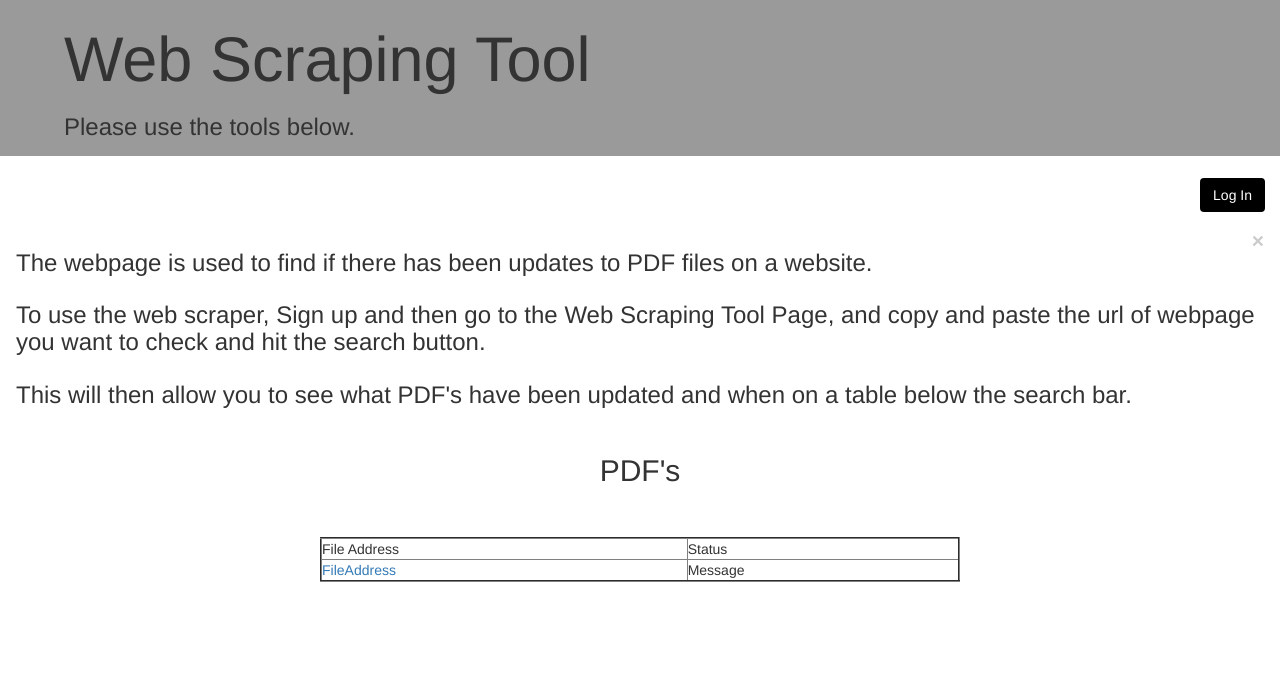
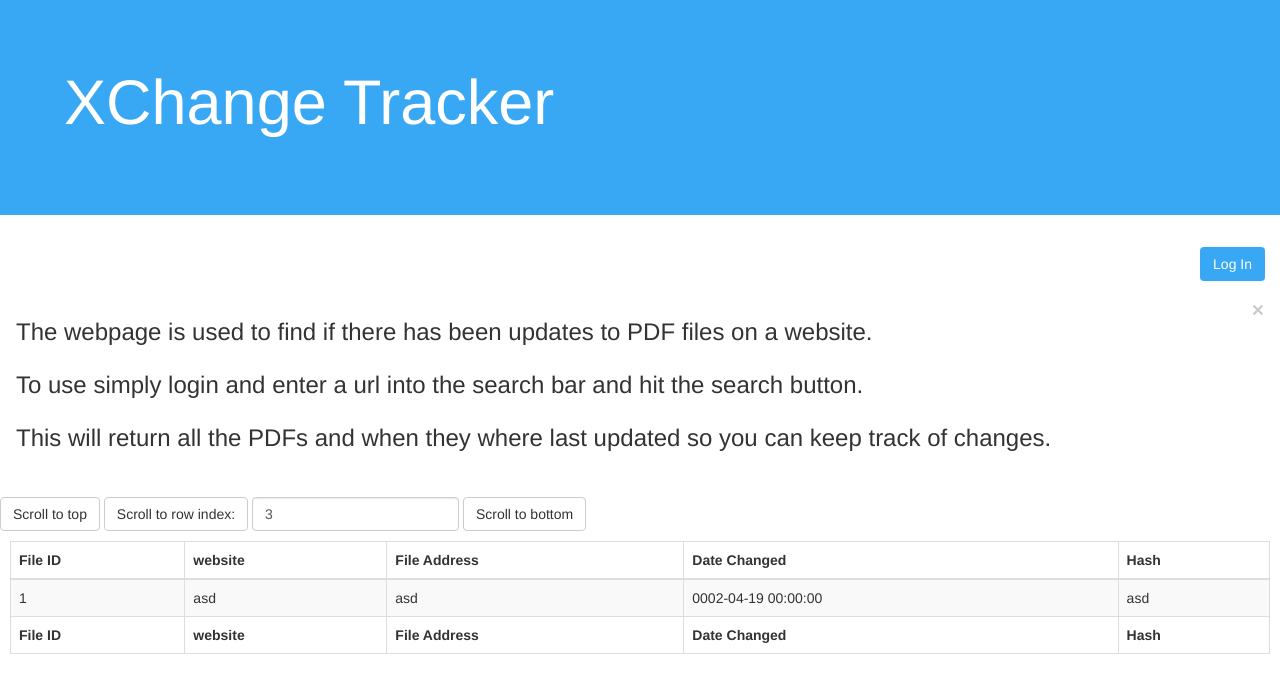
Before and after one commit to MindNumbing/XChange-Tracker, a Flask app: page /index in a window 1280 px wide. Shown: the top 693 px of the page. Run offline with Flask 2, Linux system fonts and the light colour scheme; a user stored in the database is signed in; data comes from the database, SQL or seed files in the repository; both versions use the stored data as it was before the commit; some libraries are stand-ins or nearby versions.

Commit message:
Finished demo functionality. Connected different parts of the application.

```diff
--- a/app/auth/forms.py
+++ b/app/auth/forms.py
@@ -18,4 +18,4 @@ class SignupForm(Form):
 class LoginForm(Form):
     username    = StringField('Username',   [DataRequired(message='Username required'), validators.Length(min=4, max=60)])
     password    = PasswordField('Password', [DataRequired(message='Password required'), validators.Length(min=6, max=200)])
-    remember_me = BooleanField(u'Remember Me')
+    #remember_me = BooleanField(u'Remember Me')
--- a/app/auth/views.py
+++ b/app/auth/views.py
@@ -4,18 +4,19 @@ from flask import Blueprint, request, render_template, flash, g, session, redire
 from app import login_manager
 from flask_login import login_user, logout_user, login_required, current_user
 
+from app.soup import soup
+from datetime import datetime
 # Import password / encryption helper tools
 from werkzeug.security import check_password_hash, generate_password_hash
-
+from app.database.functions import GetData
 from app.database.db import db_session
-
-from app import app
-
+from app.database.functions import GetHash
 # Import module forms
 from app.auth.forms import SignupForm, LoginForm
 
 # Import module models (i.e. User)
 from app.auth.model import User
+from app.database.model import File
 
 # Define the blueprint: 'auth', set its url prefix: app.url/auth
 auth = Blueprint('auth', __name__, url_prefix='/auth')
@@ -61,17 +62,33 @@ def login():
         if user:
             if login_user(user):
                 print(current_user.username)
-                return redirect(url_for('auth.secret'))
-            error = 'Invalid username or password.'
+                return redirect(url_for('auth.auth_index'))
+        error = 'Invalid username or password.'
     return render_template('auth/login.html', form=form, error=error)
 
-@auth.route('/logout', methods=['GET'])
+@auth.route('/logout', methods=['POST'])
 @login_required
 def logout():
     logout_user()
-    return redirect(url_for('login'))
+    return redirect(url_for('index'))
 
-@auth.route('/secret', methods=['GET'])
+@auth.route('/index', methods=['GET'])
 @login_required
-def secret():
-    return 'This is a secret page. You are logged in as {}'.format(current_user.username)
+def auth_index():
+    return render_template('auth/index.html', Data=GetData())
+
+@auth.route('/scrape', methods=['POST'])
+@login_required
+def index():
+    name = request.form['name']
+    website = request.form['webpage']
+
+    Files = soup.MakeSoup(website)
+    for file in Files:
+        temp = File(website=name, file_address=file, date=datetime.now(), hash=GetHash(website))
+        if db_session.query(File).filter_by(file_address=temp.website).first() is None:
+            db_session.add(temp)
+            db_session.commit()
+            print('Added Website %s, File Address %s, Date %s, Hash %s' % (temp.website, temp.file_address, temp.date, temp.hash))
+
+    return redirect(url_for('auth.auth_index'))
--- a/app/database/TestData.py
+++ b/app/database/TestData.py
@@ -11,7 +11,7 @@ if db_session.query(User).filter_by(username='Steven.Marshall').first():
     db_session.commit()
 
 user = User(username='Steven.Marshall', password=generate_password_hash('Password'))
-user.authenticated = True
+user.authenticated = False
 
 db_session.add(user)
 db_session.commit()
--- a/app/database/functions.py
+++ b/app/database/functions.py
@@ -1,6 +1,7 @@
 from app.database.db import db_session
 from hashlib import md5
 from urllib.request import urlopen
+from app.database.model import File
 
 def GetHash(url):
     # print('Getting hash for File : "%s"' % (url))
@@ -14,3 +15,13 @@ def GetHash(url):
             buf = remote.read(BLOCKSIZE)
 
     return hash.hexdigest()
+
+def GetData():
+    Files = db_session.query(File).all()
+
+    data = []
+
+    for file in Files:
+        data.append((file.id, file.website, file.file_address, file.date, file.hash))
+
+    return data
--- a/app/database/model.py
+++ b/app/database/model.py
@@ -6,7 +6,7 @@ db = SQLAlchemy()
 class File(Base):
     __tablename__ = 'File'
     id           = db.Column(db.Integer, primary_key=True)
-    website      = db.Column(db.String(64), unique=True)
+    website      = db.Column(db.String(64))
     file_address = db.Column(db.String(1024), unique=True)
     date         = db.Column(db.DateTime)
     hash         = db.Column(db.String(32))
--- /dev/null
+++ b/app/soup/soup.py
@@ -0,0 +1,28 @@
+from bs4 import BeautifulSoup
+import urllib.request
+from re import compile
+
+filetype = '.pdf'
+
+def CheckForDuplicates(Files):
+    seen = set()
+    for file in Files:
+        if file in seen:
+            print('Duplicate File : "%s"' % (file))
+        else:
+            seen.add(file)
+    return seen
+
+def MakeSoup(url):
+    global filetype
+
+    Website = urllib.request.urlopen(url)
+    soup = BeautifulSoup(Website, "html.parser")
+
+    Files = []
+    for file in soup.findAll('a', href=compile(str(filetype))):
+        Files.append(file['href'])
+
+    Files = CheckForDuplicates(Files)
+
+    return Files
--- a/app/templates/base.html
+++ b/app/templates/base.html
@@ -19,9 +19,9 @@
     </head>
     <body>
         <div class="header">
-            <div class="jumbotron">
-                <h1>Web Scraping Tool</h1>
-                <h3>Please use the tools below.</h3>
+            <div class="jumbotron" style="background-color: #39a8f4;">
+                <h1 style="color: #ffffff;">XChange Tracker</h1>
+                <br>
             </div>
         </div>
         <div class="content">
--- a/app/templates/index.html
+++ b/app/templates/index.html
@@ -4,8 +4,8 @@
     <div class="col-xs-12">
         <div class="pull-right">
             <!--#TODO Show signup button-->
-            <form class="form-horizontal" method="POST" action="/auth/login" style="padding-top: 2px; padding-bottom:2px; padding-left: 5px;">
-                <input id="signup" type="submit" value="Log In" style="background-color: black; color:#ffffff;" name="singlebutton" class="btn btn-sample">
+            <form class="form-horizontal" method="POST" action="/auth/login" style=" padding-top: 2px; padding-bottom:2px; padding-left: 5px;">
+                <input id="signup" type="submit" value="Log In" style="background-color: #39a8f4; color:#ffffff;" name="singlebutton" class="btn btn-sample">
             </form>
             <!--#TODO Show login button-->
             <!--<form class="form-horizontal" method="POST" action="/signin" style="padding-top: 2px; padding-bottom:2px; padding-left: 5px;">
@@ -20,28 +20,80 @@
             The webpage is used to find if there has been updates to PDF files on a website.
             <br>
             <br>
-            To use the web scraper, Sign up and then go to the Web Scraping Tool Page, and copy and paste the url of webpage you want to check and hit the search button.
+            To use simply login and enter a url into the search bar and hit the search button.
             <br>
             <br>
-            This will then allow you to see what PDF's have been updated and when on a table below the search bar.
+            This will return all the PDFs and when they where last updated so you can keep track of changes.
         </h3>
     </div>
 <!--#TODO Show all files-->
     <div class="data">
-        {% if Data %}
-            <h2  align="center">PDF's</h2>
-            <table style="margin-top: 50px; margin-bottom: 50px" border = 2, cellpadding="5", width="50%", align="center">
-                <tr>
-                    <td>File Address</td>
-                    <td>Status</td>
-                </tr>
-                {% for tuple in Data %}
+        <div class="form-inline">
+            <button type="button"
+                class="btn btn-default mybtn-top">
+                Scroll to top
+            </button>
+            <button type="button"
+                class="btn btn-default mybtn-row">
+                Scroll to row index:
+            </button>
+                <input type="number"
+                    class="form-control row-index"
+                    value="3" min="0">
+            <button type="button"
+                class="btn btn-default mybtn-btm">
+                Scroll to bottom
+            </button>
+        </div>
+        <div class="Data" style="padding: 10px; ">
+            <link rel="stylesheet" href="{{ url_for('static', filename='css/jquery-ui.css') }}">
+	        <link rel="stylesheet" href="{{ url_for('static', filename='css/bootstrap.css') }}">
+
+	        <script src="{{ url_for('static', filename='js/jquery-1.8.1.min.js') }}"></script>
+	        <script src="{{ url_for('static', filename='js/bootstrap.js') }}"></script>
+	        <script src="{{ url_for('static', filename='js/jquery.dataTables.min.js') }}"></script>
+             <script>
+                     $(document).ready(function() {
+                         $(document).ready(function () {
+                             var table = $('#table').DataTable({
+                                 lengthChange: false,
+                                 buttons: ['copy', 'pdf']
+                             });
+
+                             table.buttons().container()
+                                 .appendTo('#example_wrapper .col-sm-6:eq(0)');
+                         });
+                     });
+                 </script>
+           <table id="table" class="table table-striped table-bordered" cellspacing="0" width="100%">
+                <thead>
                     <tr>
-                        <td><a href="{{ tuple[0] }}">{{ tuple[0] }}</a></td>
-                        <td>{{ tuple[1] }}</td>
+                        <th>File ID</th>
+                        <th>website</th>
+                        <th>File Address</th>
+                        <th>Date Changed</th>
+                        <th>Hash</th>
+                    </tr>
+                </thead>
+                {% for row in Data %}
+                    <tr>
+                        <td>{{ row[0] }}</td>
+                        <td>{{ row[1] }}</td>
+                        <td>{{ row[2] }}</td>
+                        <td>{{ row[3] }}</td>
+                        <td>{{ row[4] }}</td>
                     </tr>
                 {% endfor %}
-            </table>
-        {% endif %}
+                <tfoot>
+                    <tr>
+                       <th>File ID</th>
+                        <th>website</th>
+                        <th>File Address</th>
+                        <th>Date Changed</th>
+                        <th>Hash</th>
+                    </tr>
+                </tfoot>
+           </table>
+        </div>
     </div>
 {% endblock %}
--- a/app/views.py
+++ b/app/views.py
@@ -4,24 +4,19 @@ from multiprocessing.dummy import Pool as ThreadPool
 from flask import render_template, redirect, request, session
 from app import app
 from app.database.db import db_session
+from app.database.functions import GetData
 
 @app.teardown_appcontext
 def shutdown_session(exception=None):
     db_session.remove()
 
 @app.route('/')
-def start():
-    session['error'] = None
-    return redirect(request.url_root + 'index', code=302)
-
 @app.route('/index')
 def index():
 
-    #TODO GET ALL FILES FROM DATABASE AND PASS THROUGH
-
-    Data={('FileAddress', 'Message')}
-
-    return render_template('index.html', Data=Data)
+    # TODO Add Data
+    data = {('Example File ID', 'Example Website', 'Example File Address', 'Example Date', 'Example Hash')}
+    return render_template('index.html', Data=GetData())
 
 @app.route('/404', methods=['GET'])
 def page_not_found():
--- a/config.py
+++ b/config.py
@@ -1,5 +1,6 @@
 import os
 import logging
+from datetime import timedelta
 
 logging.basicConfig(level=logging.DEBUG)
 
@@ -17,4 +18,4 @@ THREADS_PER_PAGE = 2
 SECRET_KEY             = '9JWaSYx7VJR£WGQE0Edvcv4rSJbXSRzml8yqhW%b1165ghMJxvWU0WVYNMFBDi'
 SECURITY_PASSWORD_SALT = '9SRpHWTIW^rGbyMnIpJZWmmel0X8rVevSljpjw6R720kt*4CwmXXQrmrL1KfGR'
 
-#Scheduler.StartSoup()
+REMEMBER_COOKIE_DURATION = timedelta(days=3)
--- a/db_repository/manage.py
+++ /dev/null
@@ -1,5 +0,0 @@
-#!/usr/bin/env python
-from migrate.versioning.shell import main
-
-if __name__ == '__main__':
-    main()
```
Also changed, not shown: app/auth/model.py (+1 -9 lines), app/templates/auth/index.html (+84 -18 lines), app/templates/auth/login.html (+9 -34 lines), db_repository/migrate.cfg (deleted, +0 -25 lines), app/database/app.db (deleted), db_repository/__init__.py (deleted), db_repository/versions/__init__.py (deleted), 2 other files.
